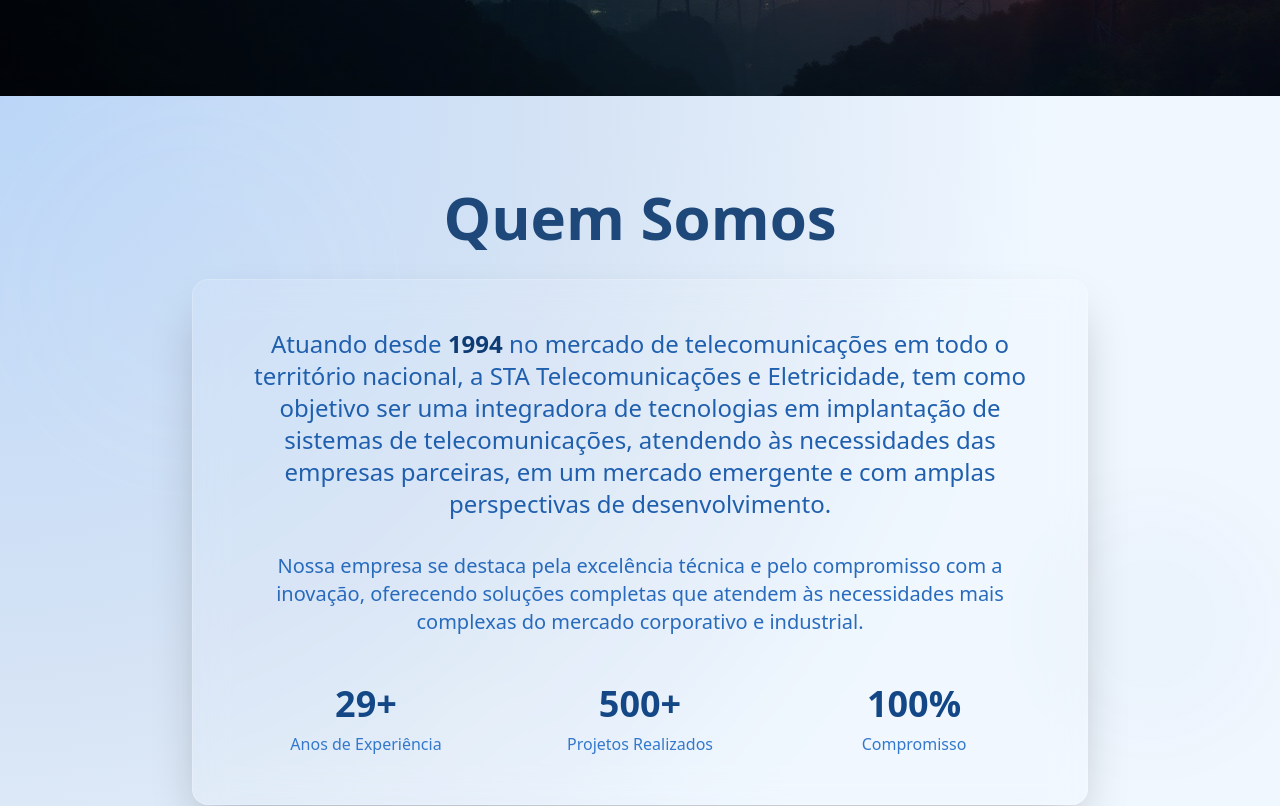
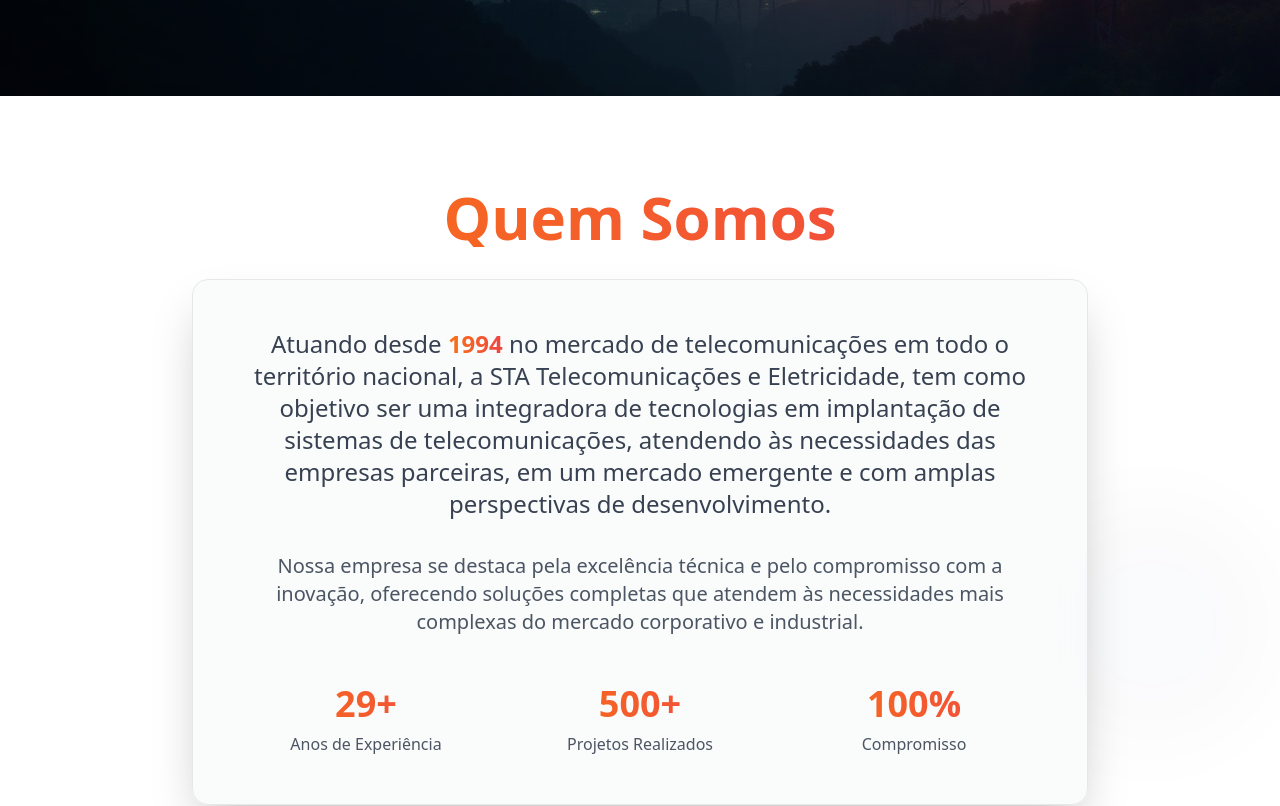
Before and after one commit to 1PedroSoares/sta-telecom, a React (Vite) app: page / in a window 1280 px wide. Shown: the part 464-1270 px from the top of the page. Built offline with nearby package versions, Linux system fonts and the light colour scheme.

Commit message:
Restore "Quem Somos" section design

```diff
--- a/src/components/sections/QuemSomos.tsx
+++ b/src/components/sections/QuemSomos.tsx
@@ -25,10 +25,7 @@ export const QuemSomos = () => {
     <section
       id="quem-somos"
       ref={sectionRef}
-      className="relative min-h-screen flex items-center py-20 overflow-hidden"
-      style={{
-        background: `radial-gradient(circle at ${mousePosition.x}% ${mousePosition.y}%, hsl(213 80% 85%) 0%, hsl(213 60% 90%) 40%, hsl(210 100% 97%) 70%)`
-      }}
+      className="relative min-h-screen flex items-center py-20 overflow-hidden bg-white"
     >
       {/* Animated Background Elements */}
       <div className="absolute inset-0 opacity-10">
@@ -54,39 +51,19 @@ export const QuemSomos = () => {
 
       <div className="container mx-auto px-4 relative z-10">
         <div className="max-w-4xl mx-auto text-center">
-          <h2
-            className="text-5xl md:text-6xl font-bold mb-8 leading-tight transition-colors duration-300"
-            style={{
-              color: `hsl(213, ${Math.max(60, 60 + mousePosition.x * 0.5)}%, ${Math.max(30, 30 + mousePosition.y * 0.3)}%)`
-            }}
-          >
+          <h2 className="text-5xl md:text-6xl font-bold mb-8 leading-tight bg-gradient-to-r from-orange-500 to-red-500 bg-clip-text text-transparent">
             Quem Somos
           </h2>
 
-          <div className="bg-white/10 backdrop-blur-lg rounded-2xl p-8 md:p-12 border border-white/20 shadow-2xl">
-            <p
-              className="text-xl md:text-2xl leading-relaxed mb-8 transition-colors duration-300"
-              style={{
-                color: `hsl(213, ${Math.max(70, 70 + mousePosition.x * 0.4)}%, ${Math.max(40, 40 + mousePosition.y * 0.2)}%)`
-              }}
-            >
-              Atuando desde <span
-                className="font-bold transition-colors duration-300"
-                style={{
-                  color: `hsl(213, ${Math.max(80, 80 + mousePosition.x * 0.3)}%, ${Math.max(25, 25 + mousePosition.y * 0.2)}%)`
-                }}
-              >1994</span> no mercado de telecomunicações em todo o território nacional,
+          <div className="bg-gray-50/80 backdrop-blur-lg rounded-2xl p-8 md:p-12 border border-gray-200 shadow-2xl">
+            <p className="text-xl md:text-2xl leading-relaxed mb-8 text-gray-700">
+              Atuando desde <span className="font-bold bg-gradient-to-r from-orange-500 to-red-500 bg-clip-text text-transparent">1994</span> no mercado de telecomunicações em todo o território nacional,
               a STA Telecomunicações e Eletricidade, tem como objetivo ser uma integradora de tecnologias
               em implantação de sistemas de telecomunicações, atendendo às necessidades das empresas parceiras,
               em um mercado emergente e com amplas perspectivas de desenvolvimento.
             </p>
 
-            <p
-              className="text-lg md:text-xl leading-relaxed mb-8 transition-colors duration-300"
-              style={{
-                color: `hsl(213, ${Math.max(65, 65 + mousePosition.x * 0.3)}%, ${Math.max(45, 45 + mousePosition.y * 0.15)}%)`
-              }}
-            >
+            <p className="text-lg md:text-xl leading-relaxed mb-8 text-gray-600">
               Nossa empresa se destaca pela excelência técnica e pelo compromisso com a inovação,
               oferecendo soluções completas que atendem às necessidades mais complexas do mercado
               corporativo e industrial.
@@ -94,46 +71,16 @@ export const QuemSomos = () => {
 
             <div className="grid md:grid-cols-3 gap-6 mt-12">
               <div className="text-center">
-                <div
-                  className="text-4xl font-bold mb-2 transition-colors duration-300"
-                  style={{
-                    color: `hsl(213, ${Math.max(75, 75 + mousePosition.x * 0.4)}%, ${Math.max(30, 30 + mousePosition.y * 0.2)}%)`
-                  }}
-                >29+</div>
-                <p
-                  className="transition-colors duration-300"
-                  style={{
-                    color: `hsl(213, ${Math.max(60, 60 + mousePosition.x * 0.3)}%, ${Math.max(50, 50 + mousePosition.y * 0.1)}%)`
-                  }}
-                >Anos de Experiência</p>
+                <div className="text-4xl font-bold mb-2 bg-gradient-to-r from-orange-500 to-red-500 bg-clip-text text-transparent">29+</div>
+                <p className="text-gray-600">Anos de Experiência</p>
               </div>
               <div className="text-center">
-                <div
-                  className="text-4xl font-bold mb-2 transition-colors duration-300"
-                  style={{
-                    color: `hsl(213, ${Math.max(75, 75 + mousePosition.x * 0.4)}%, ${Math.max(30, 30 + mousePosition.y * 0.2)}%)`
-                  }}
-                >500+</div>
-                <p
-                  className="transition-colors duration-300"
-                  style={{
-                    color: `hsl(213, ${Math.max(60, 60 + mousePosition.x * 0.3)}%, ${Math.max(50, 50 + mousePosition.y * 0.1)}%)`
-                  }}
-                >Projetos Realizados</p>
+                <div className="text-4xl font-bold mb-2 bg-gradient-to-r from-orange-500 to-red-500 bg-clip-text text-transparent">500+</div>
+                <p className="text-gray-600">Projetos Realizados</p>
               </div>
               <div className="text-center">
-                <div
-                  className="text-4xl font-bold mb-2 transition-colors duration-300"
-                  style={{
-                    color: `hsl(213, ${Math.max(75, 75 + mousePosition.x * 0.4)}%, ${Math.max(30, 30 + mousePosition.y * 0.2)}%)`
-                  }}
-                >100%</div>
-                <p
-                  className="transition-colors duration-300"
-                  style={{
-                    color: `hsl(213, ${Math.max(60, 60 + mousePosition.x * 0.3)}%, ${Math.max(50, 50 + mousePosition.y * 0.1)}%)`
-                  }}
-                >Compromisso</p>
+                <div className="text-4xl font-bold mb-2 bg-gradient-to-r from-orange-500 to-red-500 bg-clip-text text-transparent">100%</div>
+                <p className="text-gray-600">Compromisso</p>
               </div>
             </div>
           </div>
```
